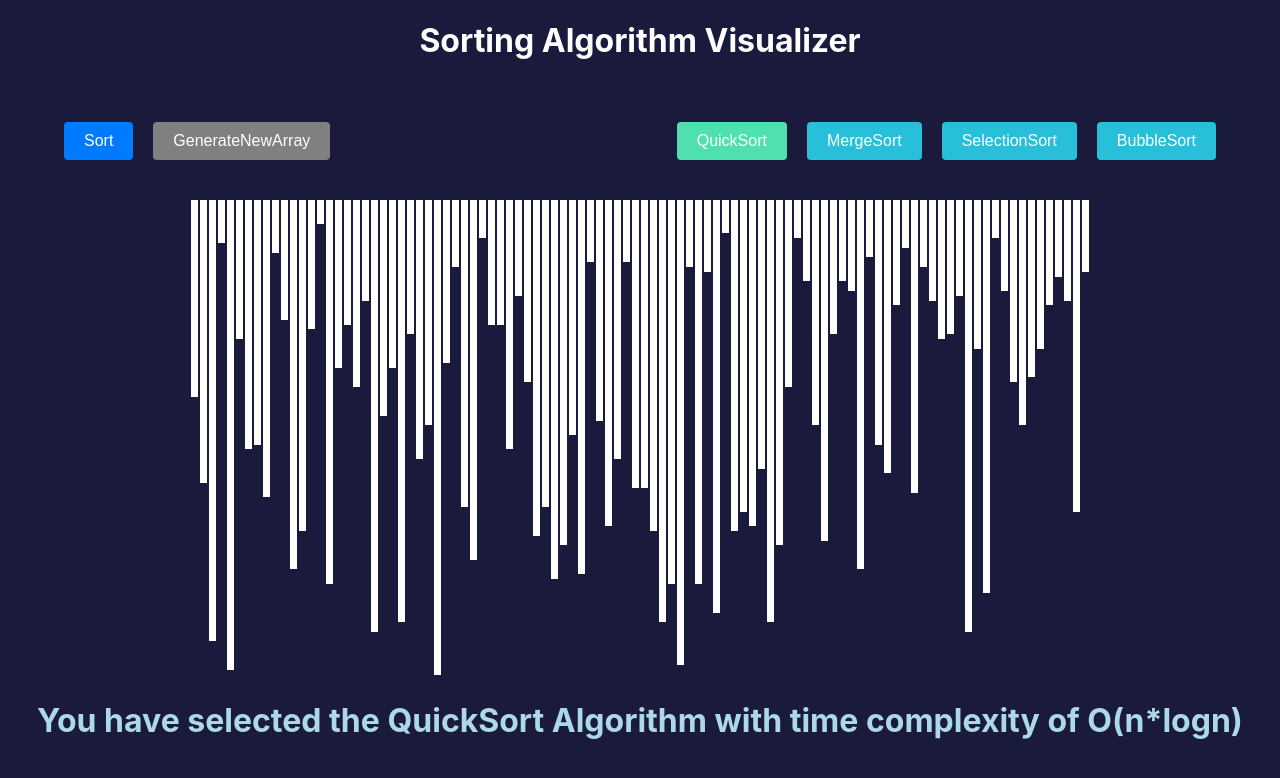
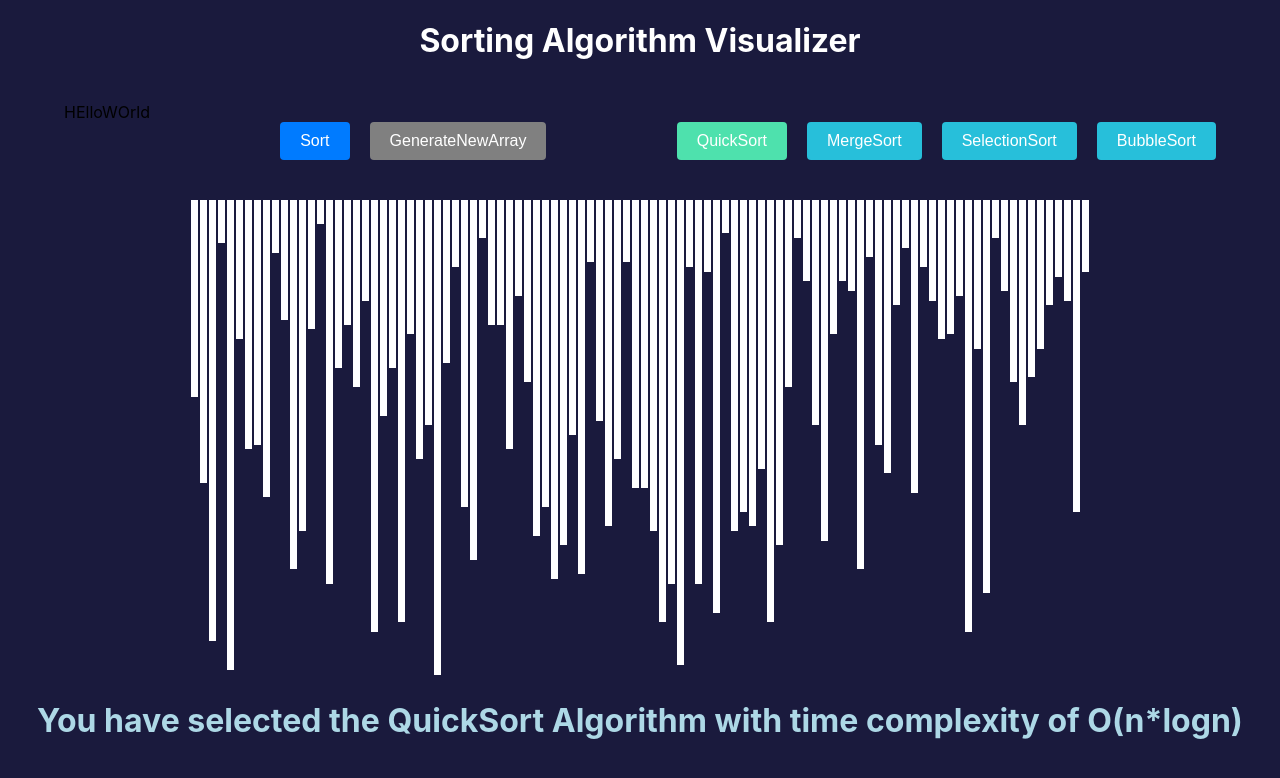
Before and after one commit to Huchbg/sorting-algorithm-vizualizer, a React (Create React App) app: page / in a window 1280 px wide. Shown: the top 778 px of the page. Built offline with nearby package versions, Linux system fonts and the light colour scheme.

Commit message:
SAV-1:wrote hello world in main page

```diff
--- a/src/Pages/MainPage.tsx
+++ b/src/Pages/MainPage.tsx
@@ -31,7 +31,8 @@ export const MainPage=()=>{
     return (
     <>
         <MainHeading>Sorting Algorithm Visualizer</MainHeading>
-        <ButtonWraper>
+            <ButtonWraper>
+                HElloWOrld
                <MiniButonWraper>
                {canSort && !curentlySorting ?<Button working={true} onClick={()=>{
                     setCurentlySorting(true)
@@ -54,8 +55,6 @@ export const MainPage=()=>{
                     let color="white"
                     if(indx>workingIndexes[0]&&indx<workingIndexes[1]){
                         color="#D96200"
-
-
                     }else if(index===indx||indexCompare===indx){
                         color = "red"
                     }
```
